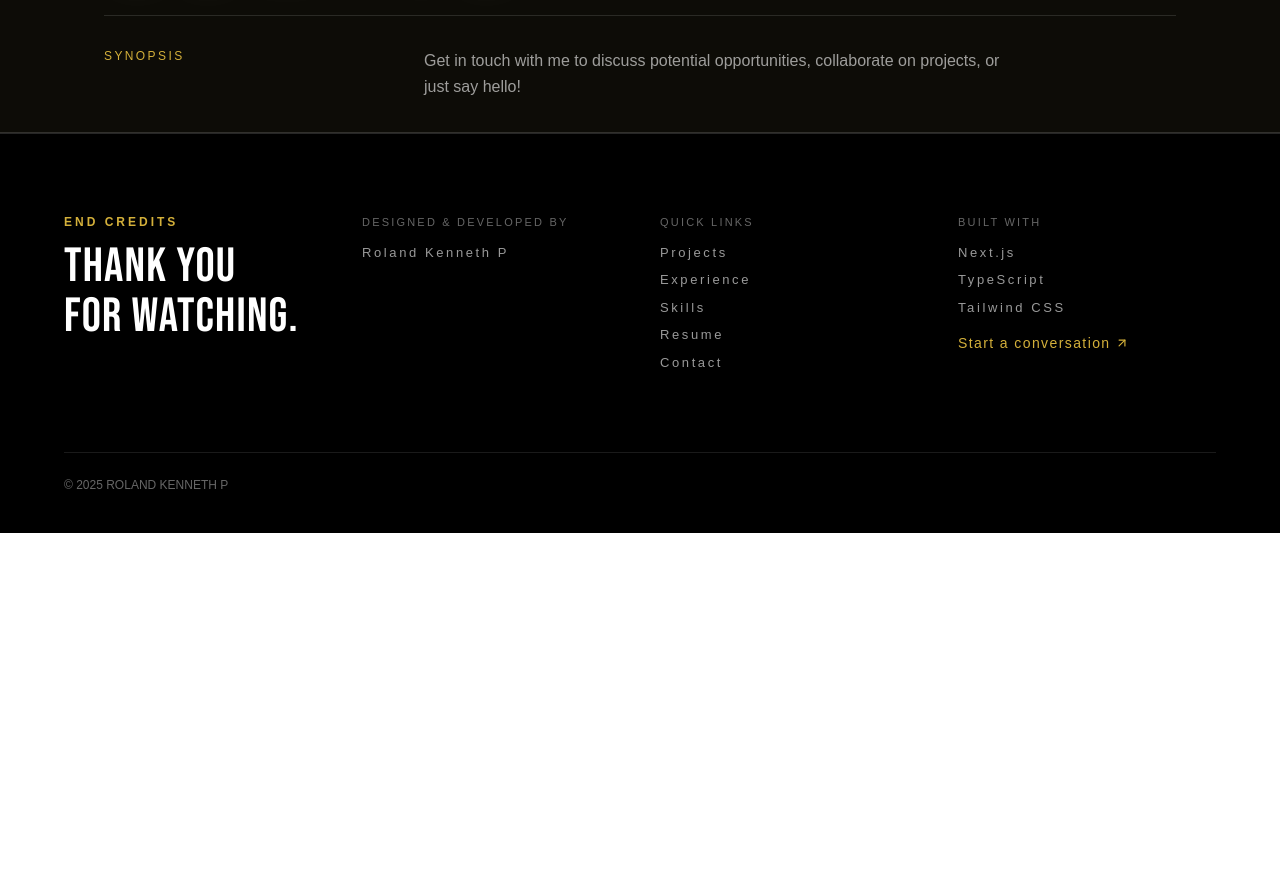
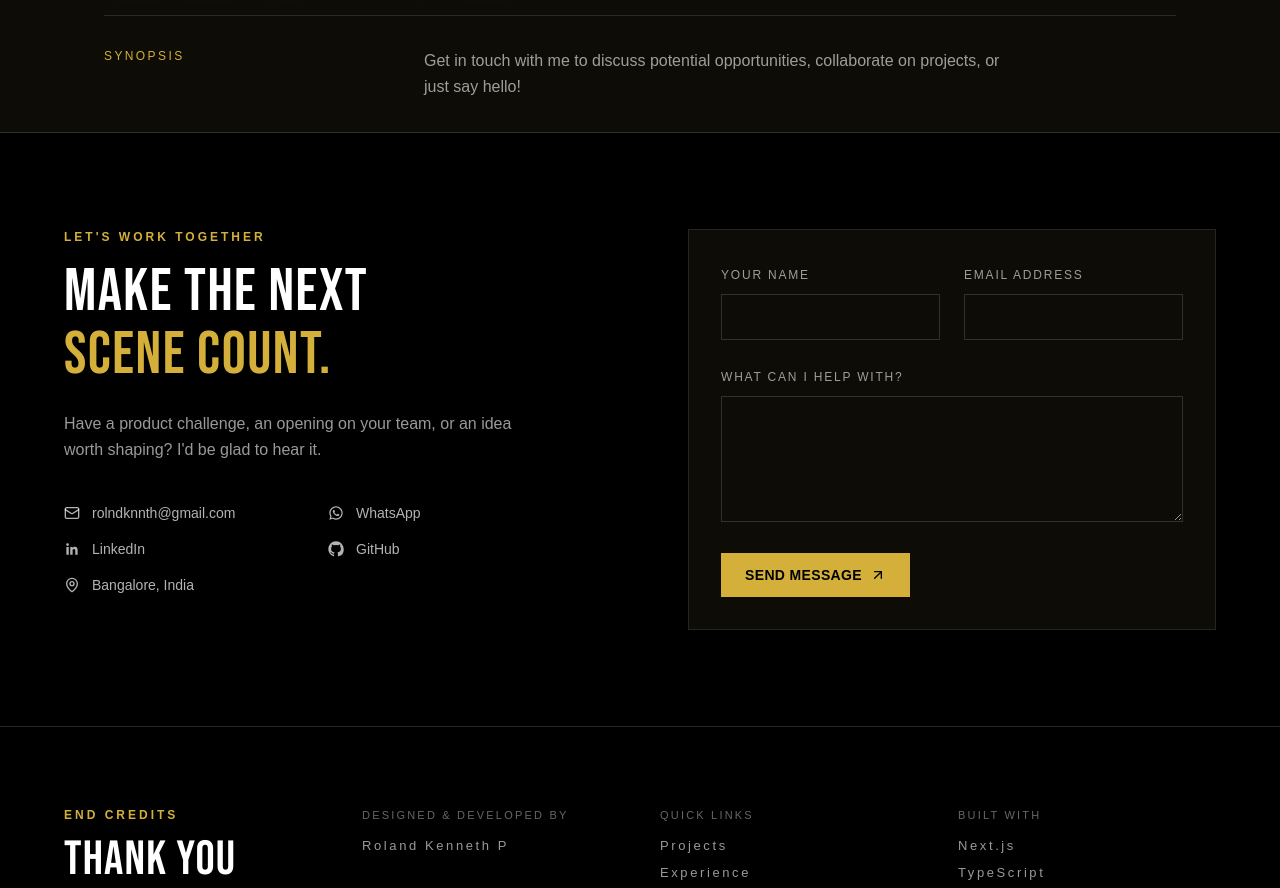
Before and after one commit to rolandkennethp/Portfolio, a Next.js app: page /contact in a window 1280 px wide. Shown: the part 580-1468 px from the top of the page. Before the commit the page ends 1113 px from the top, so only its background shows below. Built offline with nearby package versions, Linux system fonts and the light colour scheme.

Commit message:
Contact page: completed

```diff
--- /dev/null
+++ b/app/(routes)/contact/ContactSection.tsx
@@ -0,0 +1,258 @@
+"use client";
+
+import { useState } from "react";
+import { Bebas_Neue } from "next/font/google";
+import emailjs from "@emailjs/browser";
+import { Mail, MapPin, ArrowUpRight, Loader2, Check } from "lucide-react";
+
+const bebas = Bebas_Neue({
+  weight: "400",
+  subsets: ["latin"],
+});
+
+// lucide-react removed brand icons (Github, Linkedin, Twitter, etc.) — inline SVGs instead
+function GithubIcon({ size = 16 }: { size?: number }) {
+  return (
+    <svg
+      width={size}
+      height={size}
+      viewBox="0 0 24 24"
+      fill="currentColor"
+      aria-hidden="true"
+    >
+      <path d="M12 .5C5.73.5.5 5.73.5 12c0 5.09 3.29 9.4 7.86 10.93.57.1.79-.25.79-.55 0-.27-.01-1.17-.02-2.12-3.2.7-3.88-1.36-3.88-1.36-.52-1.34-1.28-1.7-1.28-1.7-1.04-.72.08-.7.08-.7 1.15.08 1.76 1.19 1.76 1.19 1.03 1.76 2.7 1.25 3.36.96.1-.75.4-1.25.73-1.54-2.55-.29-5.24-1.28-5.24-5.7 0-1.26.45-2.29 1.19-3.1-.12-.29-.52-1.46.11-3.05 0 0 .97-.31 3.18 1.18a11 11 0 0 1 5.79 0c2.2-1.49 3.17-1.18 3.17-1.18.64 1.59.24 2.76.12 3.05.74.81 1.19 1.84 1.19 3.1 0 4.43-2.7 5.4-5.27 5.69.41.36.78 1.08.78 2.17 0 1.57-.01 2.83-.01 3.22 0 .3.21.66.8.55A10.53 10.53 0 0 0 23.5 12c0-6.27-5.23-11.5-11.5-11.5Z" />
+    </svg>
+  );
+}
+
+function LinkedinIcon({ size = 16 }: { size?: number }) {
+  return (
+    <svg
+      width={size}
+      height={size}
+      viewBox="0 0 24 24"
+      fill="currentColor"
+      aria-hidden="true"
+    >
+      <path d="M20.45 20.45h-3.55v-5.57c0-1.33-.02-3.04-1.85-3.04-1.85 0-2.14 1.45-2.14 2.94v5.67H9.36V9h3.41v1.56h.05c.47-.9 1.63-1.85 3.36-1.85 3.6 0 4.27 2.37 4.27 5.45v6.29ZM5.34 7.43a2.06 2.06 0 1 1 0-4.12 2.06 2.06 0 0 1 0 4.12ZM7.12 20.45H3.56V9h3.56v11.45Z" />
+    </svg>
+  );
+}
+
+function WhatsappIcon({ size = 16 }: { size?: number }) {
+  return (
+    <svg
+      width={size}
+      height={size}
+      viewBox="0 0 24 24"
+      fill="currentColor"
+      aria-hidden="true"
+    >
+      <path d="M12.02 2C6.5 2 2 6.5 2 12.02c0 1.77.46 3.5 1.34 5.02L2 22l5.09-1.33a10 10 0 0 0 4.93 1.3h.01c5.52 0 10.02-4.5 10.02-10.02C22.05 6.5 17.55 2 12.02 2Zm0 18.16h-.01a8.15 8.15 0 0 1-4.15-1.14l-.3-.18-3.02.79.81-2.94-.2-.3a8.1 8.1 0 0 1-1.24-4.33c0-4.5 3.66-8.16 8.17-8.16 2.18 0 4.23.85 5.77 2.4a8.1 8.1 0 0 1 2.39 5.77c0 4.5-3.67 8.16-8.17 8.16Zm4.48-6.12c-.24-.12-1.44-.71-1.67-.8-.22-.08-.38-.12-.55.12-.16.24-.63.8-.77.96-.14.16-.29.18-.53.06-.24-.12-1.02-.38-1.94-1.2-.72-.64-1.2-1.43-1.35-1.67-.14-.24-.02-.37.11-.5.11-.11.24-.28.36-.42.12-.14.16-.24.24-.4.08-.16.04-.3-.02-.42-.06-.12-.55-1.32-.75-1.8-.2-.48-.4-.42-.55-.42h-.47c-.16 0-.42.06-.64.3-.22.24-.85.83-.85 2.02s.87 2.35.99 2.51c.12.16 1.72 2.62 4.16 3.68.58.25 1.03.4 1.39.51.58.19 1.1.16 1.52.1.46-.07 1.44-.59 1.64-1.16.2-.57.2-1.06.14-1.16-.06-.1-.22-.16-.46-.28Z" />
+    </svg>
+  );
+}
+
+// EmailJS config — from your EmailJS dashboard (Account > API Keys, Email Services, Email Templates)
+const EMAILJS_SERVICE_ID = "YOUR_SERVICE_ID";
+const EMAILJS_NOTIFY_TEMPLATE_ID = "YOUR_NOTIFY_TEMPLATE_ID"; // sends the message to you
+const EMAILJS_AUTOREPLY_TEMPLATE_ID = "YOUR_AUTOREPLY_TEMPLATE_ID"; // sends thank-you to sender
+const EMAILJS_PUBLIC_KEY = "YOUR_PUBLIC_KEY";
+
+type FormStatus = "idle" | "sending" | "sent" | "error";
+
+export default function ContactSection() {
+  const [status, setStatus] = useState<FormStatus>("idle");
+  const [form, setForm] = useState({ name: "", email: "", message: "" });
+
+  const handleChange = (
+    e: React.ChangeEvent<HTMLInputElement | HTMLTextAreaElement>,
+  ) => {
+    setForm((prev) => ({ ...prev, [e.target.name]: e.target.value }));
+  };
+
+  const handleSubmit = async (e: React.FormEvent) => {
+    e.preventDefault();
+    if (status === "sending" || status === "sent") return;
+
+    setStatus("sending");
+
+    const templateParams = {
+      name: form.name,
+      email: form.email,
+      message: form.message,
+    };
+
+    try {
+      // 1. Notify you with the message
+      await emailjs.send(
+        EMAILJS_SERVICE_ID,
+        EMAILJS_NOTIFY_TEMPLATE_ID,
+        templateParams,
+        EMAILJS_PUBLIC_KEY,
+      );
+
+      // 2. Auto-reply thank-you email back to the sender
+      await emailjs.send(
+        EMAILJS_SERVICE_ID,
+        EMAILJS_AUTOREPLY_TEMPLATE_ID,
+        templateParams,
+        EMAILJS_PUBLIC_KEY,
+      );
+
+      setStatus("sent");
+      setForm({ name: "", email: "", message: "" });
+    } catch (err) {
+      console.error(err);
+      setStatus("error");
+    }
+  };
+
+  return (
+    <section className="w-full bg-black px-8 py-24 lg:px-16">
+      <div className="grid grid-cols-1 gap-16 lg:grid-cols-2 lg:gap-24">
+        {/* Left column */}
+        <div>
+          <p className="text-xs font-semibold tracking-[0.25em] text-[#D4B03A]">
+            LET&apos;S WORK TOGETHER
+          </p>
+
+          <h2
+            className={`${bebas.className} mt-4 text-5xl leading-[1.05] tracking-wide text-white sm:text-6xl`}
+          >
+            MAKE THE NEXT
+            <br />
+            <span className="text-[#D4B03A]">SCENE COUNT.</span>
+          </h2>
+
+          <p className="mt-6 max-w-md text-base leading-relaxed text-white/60">
+            Have a product challenge, an opening on your team, or an idea worth
+            shaping? I&apos;d be glad to hear it.
+          </p>
+
+          <div className="mt-10 grid grid-cols-1 md:grid-cols-2 space-y-4">
+            <a
+              href="rolndknnth@gmail.com"
+              className="flex items-center w-fit gap-3 text-sm text-white/70 transition-colors hover:text-white"
+            >
+              <Mail size={16} />
+              rolndknnth@gmail.com
+            </a>
+            <a
+              href="https://wa.me/7204630300"
+              target="_blank"
+              rel="noopener noreferrer"
+              className="flex items-center gap-3 w-fit text-sm text-white/70 transition-colors hover:text-white"
+            >
+              <WhatsappIcon size={16} />
+              WhatsApp
+            </a>
+            <a
+              href="https://www.linkedin.com/in/rolandkennethp/"
+              target="_blank"
+              rel="noopener noreferrer"
+              className="flex items-center gap-3 w-fit text-sm text-white/70 transition-colors hover:text-white"
+            >
+              <LinkedinIcon size={16} />
+              LinkedIn
+            </a>
+            <a
+              href="https://github.com/rolandkennethp"
+              target="_blank"
+              rel="noopener noreferrer"
+              className="flex items-center gap-3 w-fit text-sm text-white/70 transition-colors hover:text-white"
+            >
+              <GithubIcon size={16} />
+              GitHub
+            </a>
+
+            <div className="flex items-center gap-3 w-fit text-sm text-white/70">
+              <MapPin size={16} />
+              Bangalore, India
+            </div>
+          </div>
+        </div>
+
+        {/* Right column - form */}
+        <form
+          onSubmit={handleSubmit}
+          className="border border-white/10 bg-[#0d0c07] p-8"
+        >
+          <div className="grid grid-cols-1 gap-6 sm:grid-cols-2">
+            <div>
+              <label className="text-xs font-medium tracking-[0.15em] text-white/60">
+                YOUR NAME
+              </label>
+              <input
+                type="text"
+                name="name"
+                required
+                value={form.name}
+                onChange={handleChange}
+                className="mt-2 w-full border border-white/15 bg-transparent px-4 py-3 text-sm text-white outline-none transition-colors focus:border-[#D4B03A]"
+              />
+            </div>
+            <div>
+              <label className="text-xs font-medium tracking-[0.15em] text-white/60">
+                EMAIL ADDRESS
+              </label>
+              <input
+                type="email"
+                name="email"
+                required
+                value={form.email}
+                onChange={handleChange}
+                className="mt-2 w-full border border-white/15 bg-transparent px-4 py-3 text-sm text-white outline-none transition-colors focus:border-[#D4B03A]"
+              />
+            </div>
+          </div>
+
+          <div className="mt-6">
+            <label className="text-xs font-medium tracking-[0.15em] text-white/60">
+              WHAT CAN I HELP WITH?
+            </label>
+            <textarea
+              name="message"
+              required
+              rows={5}
+              value={form.message}
+              onChange={handleChange}
+              className="mt-2 w-full resize-y border border-white/15 bg-transparent px-4 py-3 text-sm text-white outline-none transition-colors focus:border-[#D4B03A]"
+            />
+          </div>
+
+          <button
+            type="submit"
+            disabled={status === "sending" || status === "sent"}
+            className="mt-6 flex items-center gap-2 bg-[#D4B03A] px-6 py-3 text-sm font-semibold tracking-wide text-black transition-colors hover:bg-[#e9c25c] disabled:cursor-not-allowed disabled:opacity-80"
+          >
+            {status === "sending" && (
+              <>
+                <Loader2 size={16} className="animate-spin" />
+                SENDING...
+              </>
+            )}
+            {status === "sent" && (
+              <>
+                <Check size={16} />
+                SENT
+              </>
+            )}
+            {(status === "idle" || status === "error") && (
+              <>
+                SEND MESSAGE
+                <ArrowUpRight size={16} />
+              </>
+            )}
+          </button>
+
+          {status === "error" && (
+            <p className="mt-3 text-sm text-red-400">
+              Something went wrong. Please try again or email me directly.
+            </p>
+          )}
+        </form>
+      </div>
+    </section>
+  );
+}
--- a/app/(routes)/contact/page.tsx
+++ b/app/(routes)/contact/page.tsx
@@ -1,6 +1,7 @@
 import Footer from "@/app/components/Footer";
 import Navbar from "@/app/components/NavBar";
 import PageHero from "@/app/components/PageHero";
+import ContactSection from "./ContactSection";
 
 export default function ContactPage() {
   return (
@@ -12,6 +13,7 @@ export default function ContactPage() {
         title="CONTACT"
         description="Get in touch with me to discuss potential opportunities, collaborate on projects, or just say hello!"
       />
+      <ContactSection />
       <Footer />
     </main>
   );
--- a/package.json
+++ b/package.json
@@ -9,6 +9,7 @@
     "lint": "eslint"
   },
   "dependencies": {
+    "@emailjs/browser": "^4.4.1",
     "framer-motion": "^12.42.2",
     "lucide-react": "^1.24.0",
     "next": "16.2.10",
```
Also changed, not shown: 1 other file (tests, documents, lock files or other folders).
